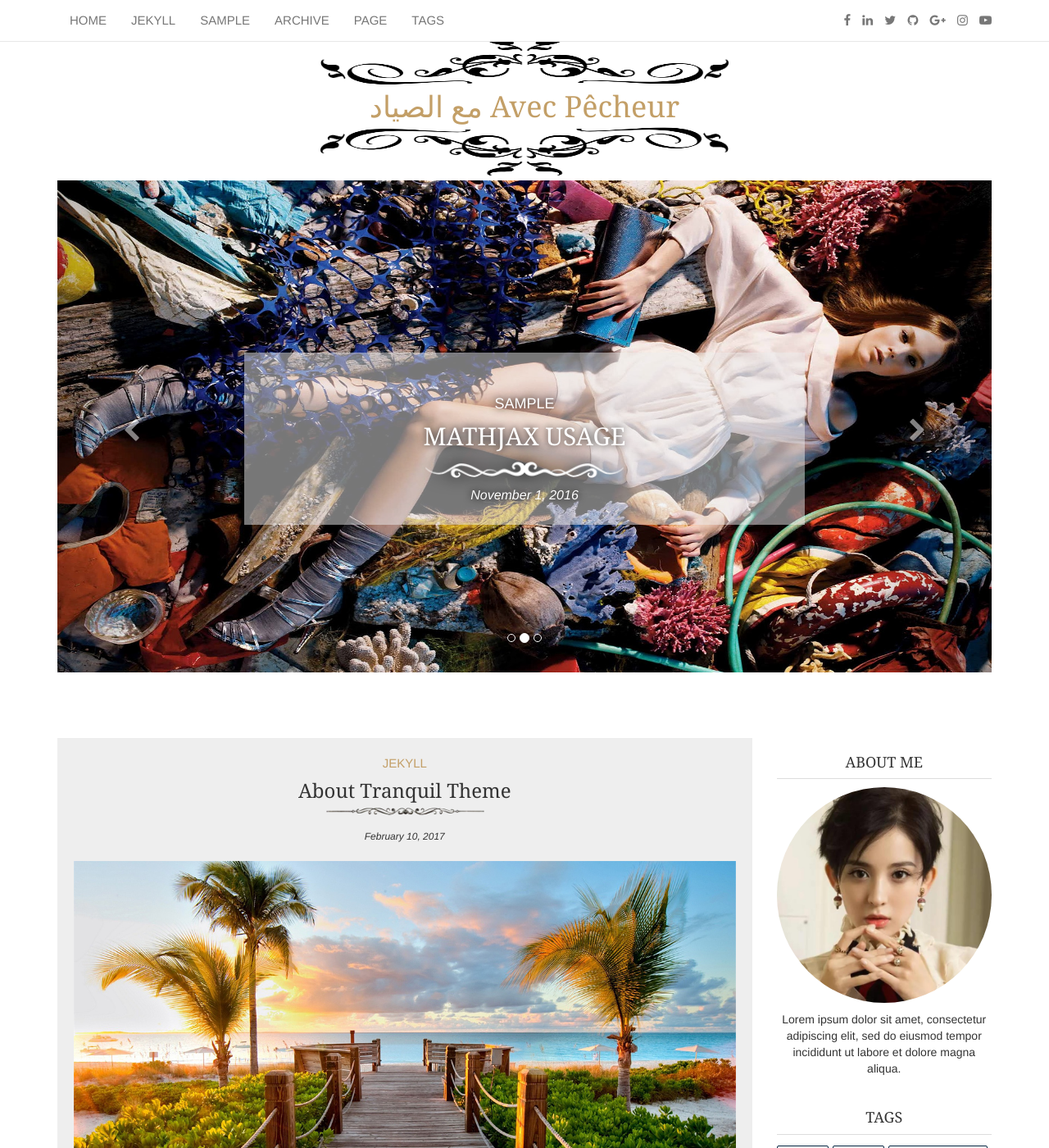
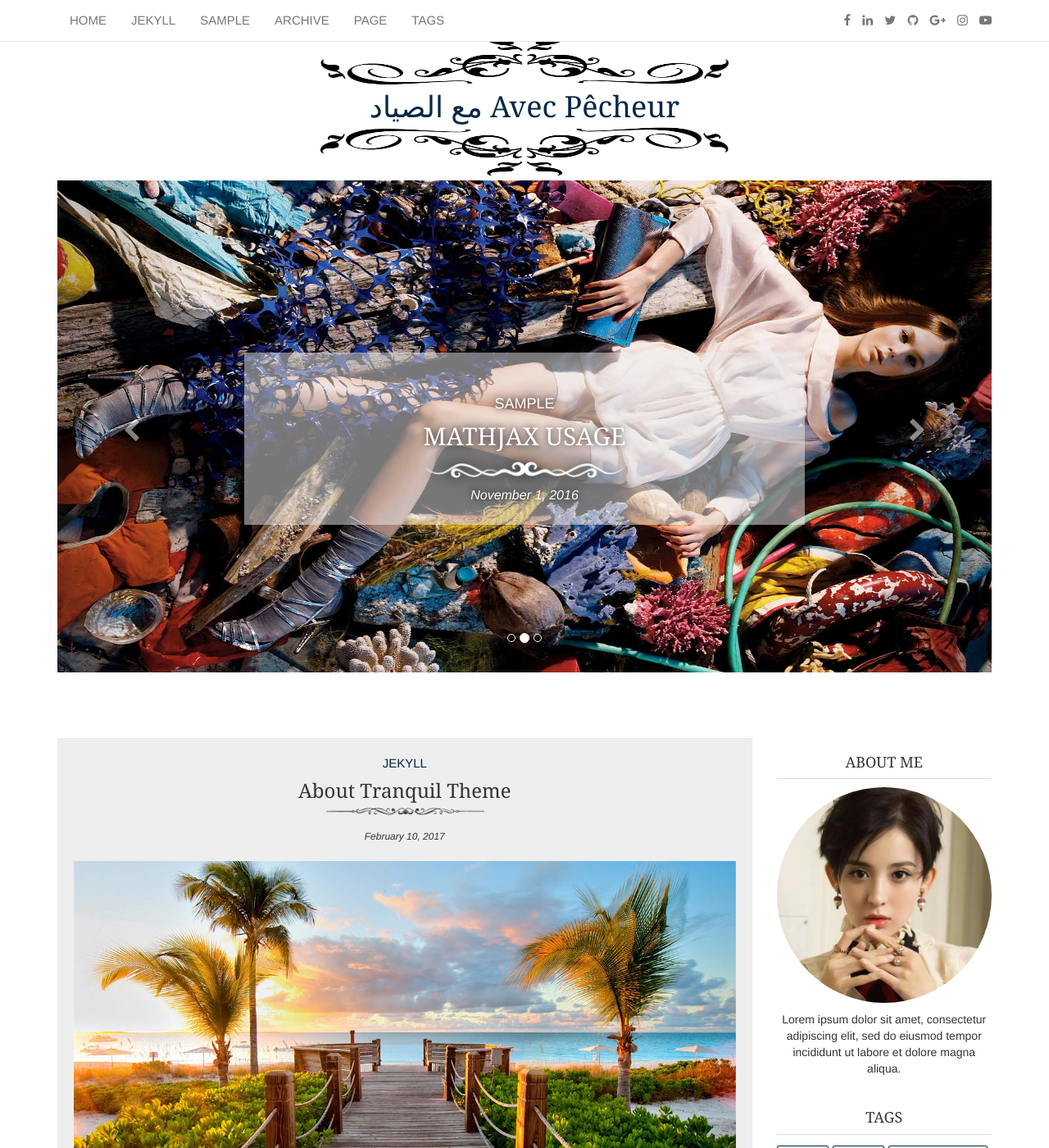
Before and after one commit to leoiii5/AvecPecheur, a Jekyll site: the page built from index.html, in a window 1280 px wide and 1400 px high. Shown: the whole window at 82% size. Built offline with Jekyll 4.4.1, drawn with Linux system fonts in a browser that asks for light colours; the list of posts is cut into pages by our own code; comment, search, counter and statistics services are not loaded.

Commit message:
change color

```diff
--- a/styles/css/tranquil.css
+++ b/styles/css/tranquil.css
@@ -46,7 +46,7 @@ h1, h2, h3, h4, h5, h6 {
 }
 
 .tranquil-body a {
-	color: #C39F67;
+	color: #082844;
 }
 .inverse:hover,
 .inverse:focus {
```
